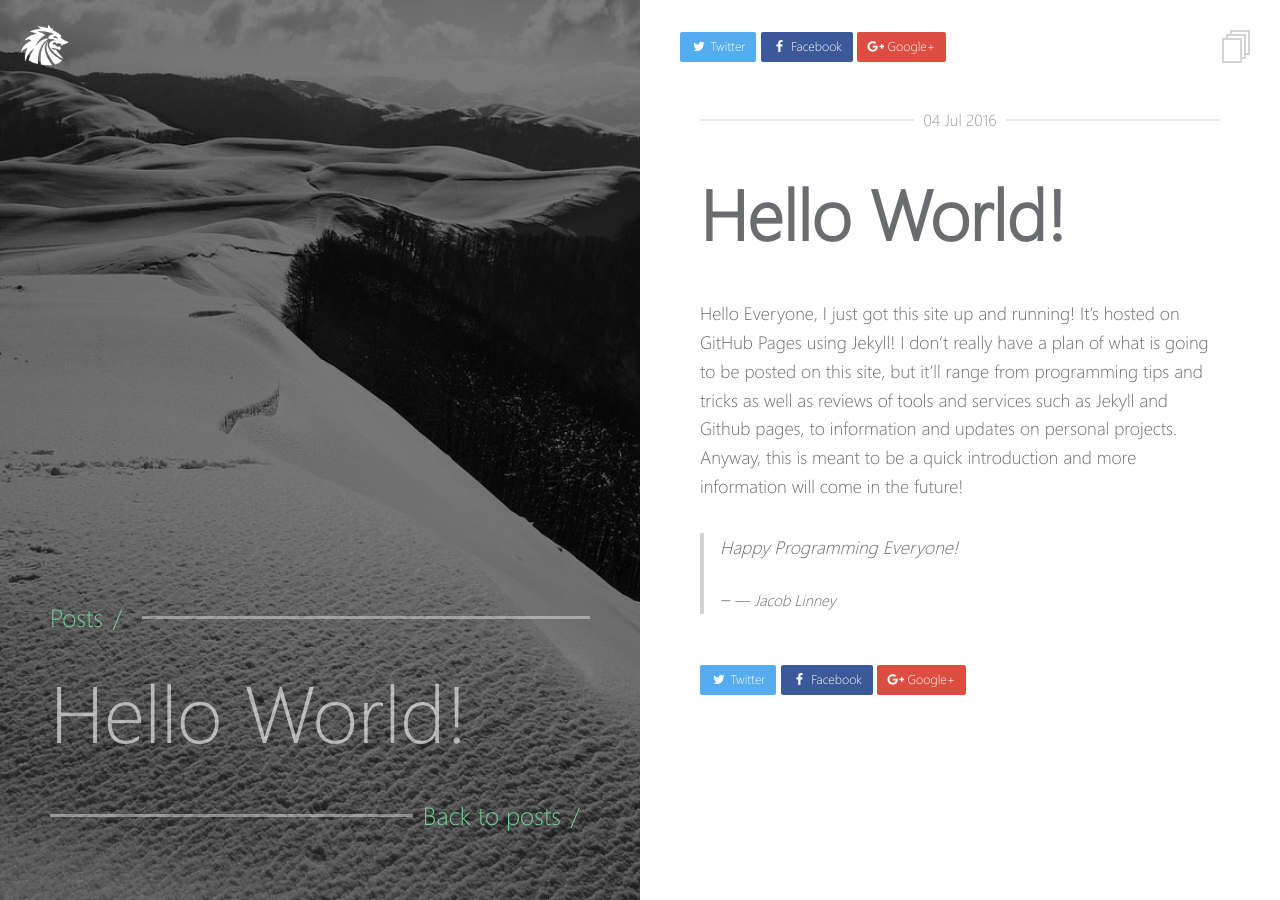
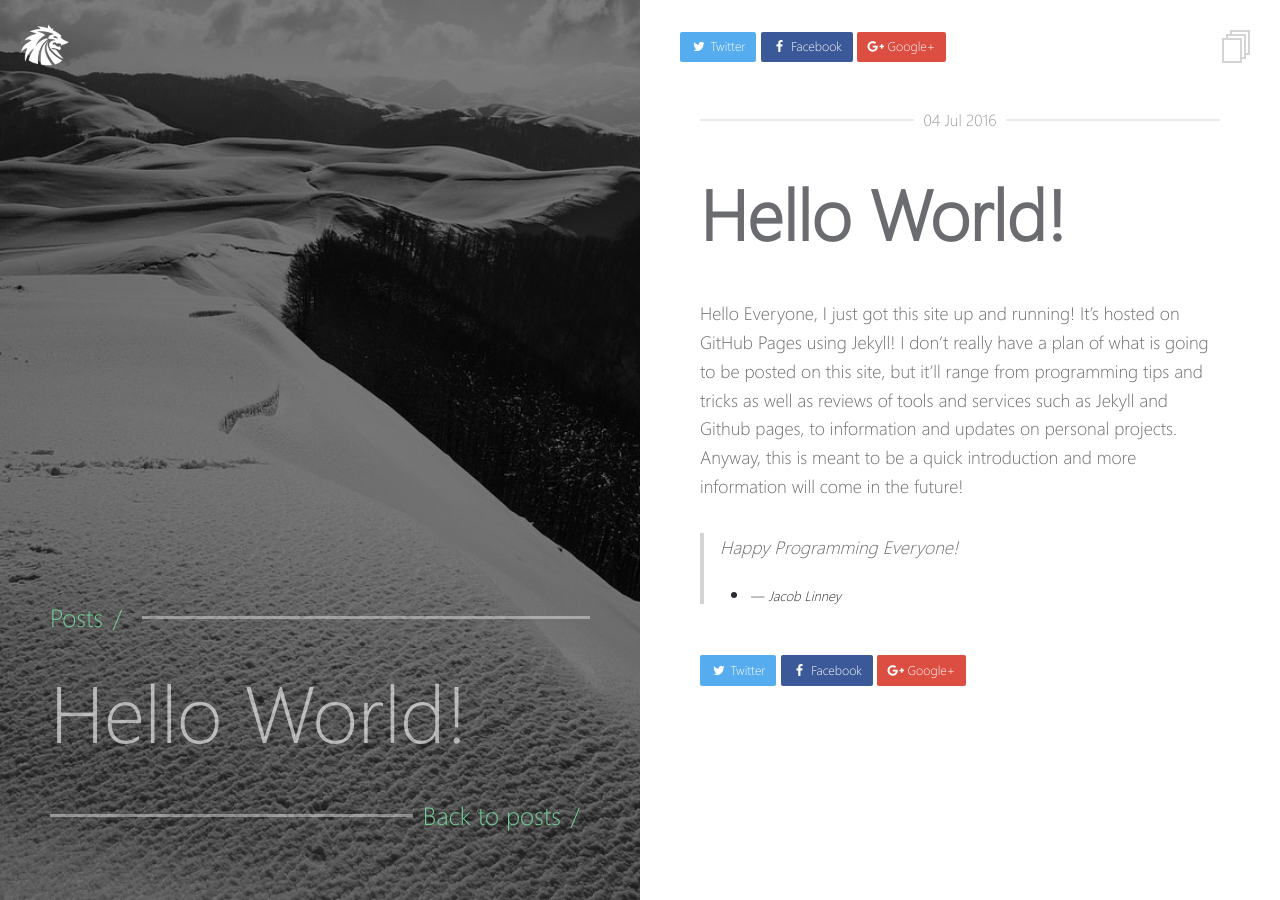
Before and after one commit to Mythral/mythral.github.io, a Jekyll site: the page built from _posts/2016-07-04-hello-world.markdown, in a window 1280 px wide. Built offline with Jekyll 4.4.1, drawn with Linux system fonts in a browser that asks for light colours.

```diff
--- a/_posts/2016-07-04-hello-world.markdown
+++ b/_posts/2016-07-04-hello-world.markdown
@@ -9,4 +9,4 @@ Hello Everyone, I just got this site up and running! It's hosted on GitHub Pages
 
 > Happy Programming Everyone!
 >
-> -- <cite>Jacob Linney</cite>
+> - <cite>Jacob Linney</cite>
```
